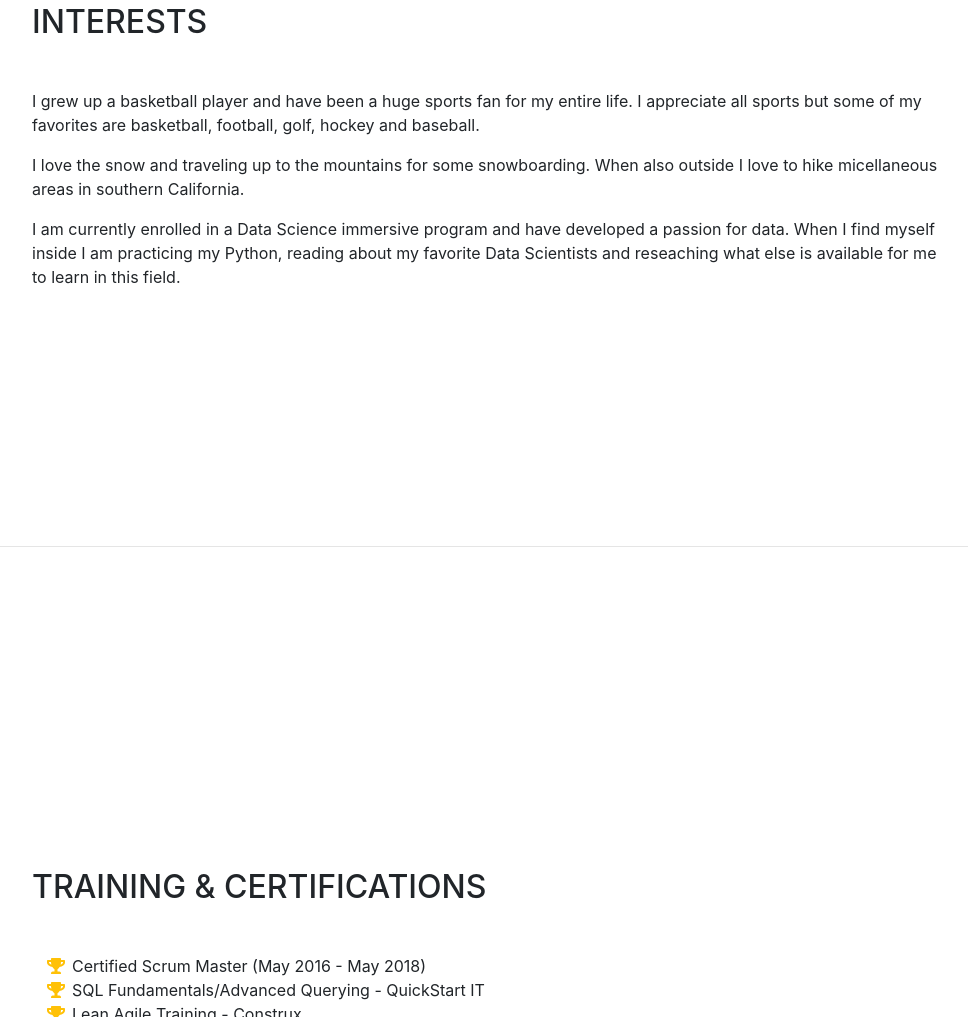
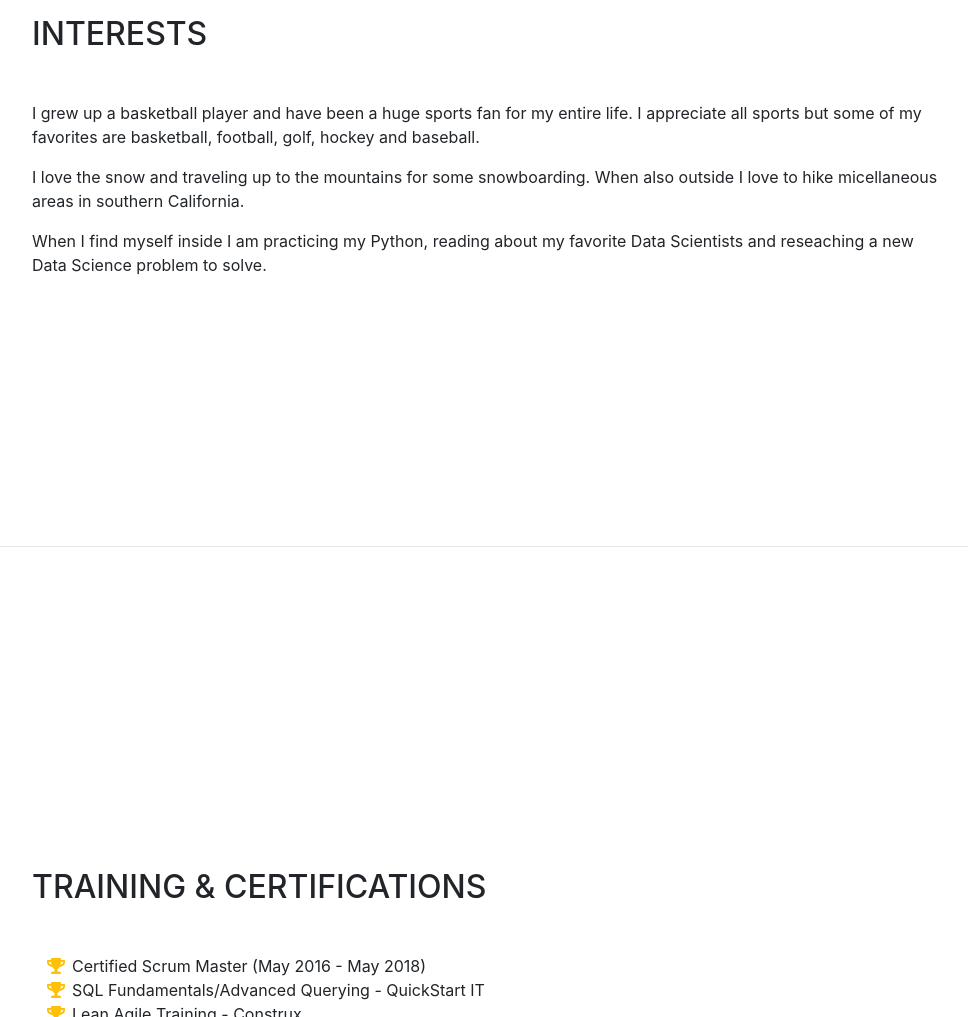
Before and after one commit to datanelson518/datanelson518.github.io, a website with bundled scripts: page index.html in a window 1280 px wide. Shown: the part 7538-8555 px from the top of the page, without its empty margins (288-1256 px from the left). Built offline with nearby package versions, Linux system fonts and the light colour scheme; a web font is replaced by a local one.

Commit message:
updated interests

```diff
--- a/index.html
+++ b/index.html
@@ -374,7 +374,7 @@
           <h2 class="mb-5">Interests</h2>
           <p>I grew up a basketball player and have been a huge sports fan for my entire life. I appreciate all sports but some of my favorites are basketball, football, golf, hockey and baseball.</p>
           <p>I love the snow and traveling up to the mountains for some snowboarding. When also outside I love to hike micellaneous areas in southern California.</p>
-          <p class="mb-0">I am currently enrolled in a Data Science immersive program and have developed a passion for data. When I find myself inside I am practicing my Python, reading about my favorite Data Scientists and reseaching what else is available for me to learn in this field.</p>
+          <p class="mb-0">When I find myself inside I am practicing my Python, reading about my favorite Data Scientists and reseaching a new Data Science problem to solve.</p>
         </div>
       </section>
 
```
